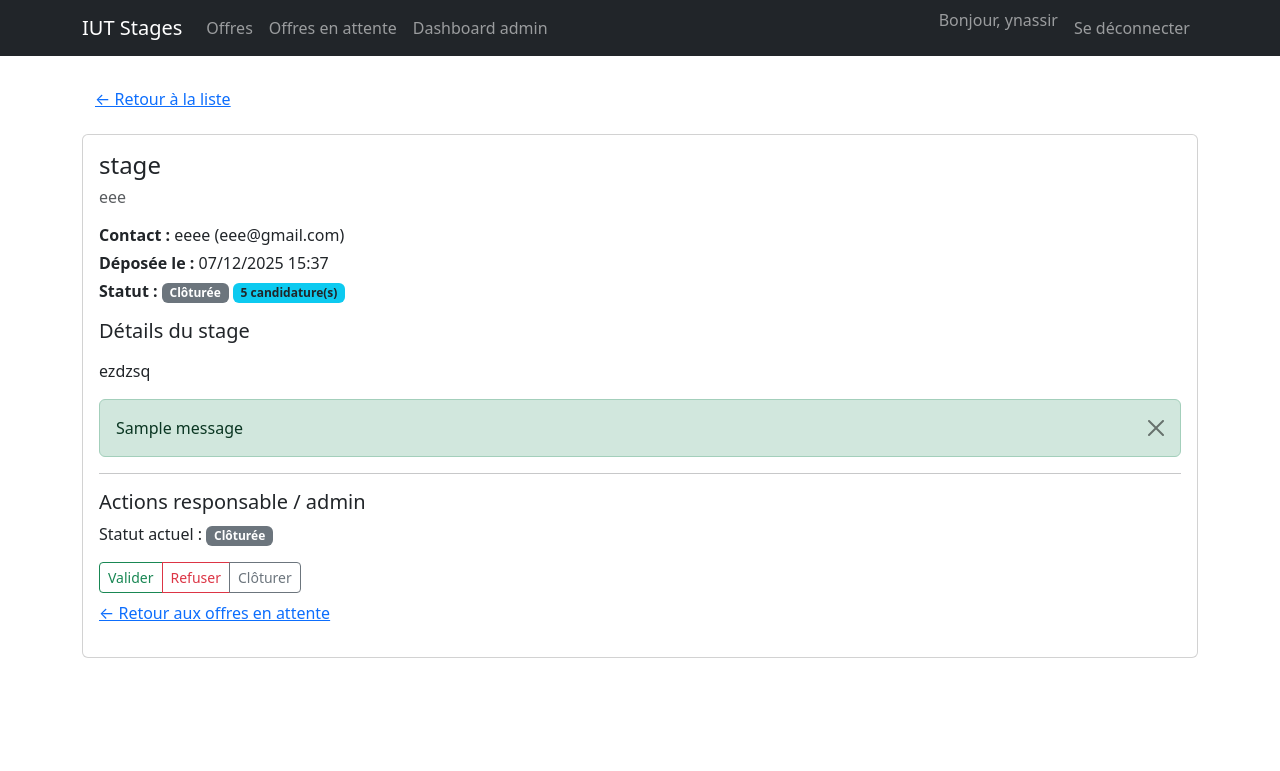
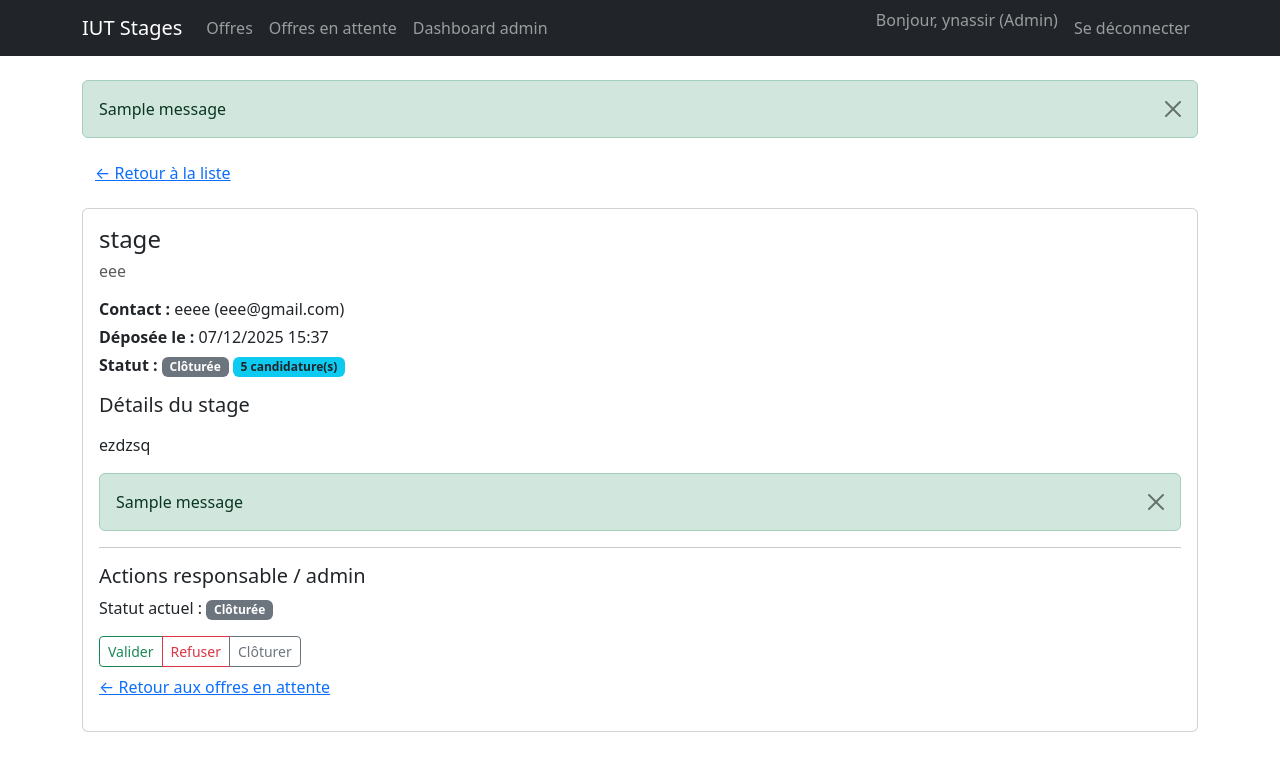
Before and after one commit to freeyouyou212/projet-django, a Django app: page /1/ in a window 1280 px wide. Shown: the top 771 px of the page. Run offline with Django 4.2, Linux system fonts and the light colour scheme; a user stored in the database is signed in; data comes from the database, SQL or seed files in the repository; both versions use the stored data as it was after the commit; tables that the repository leaves empty hold one stand-in row (values such as "Sample post"); one stand-in notice (Sample message) is shown.

Commit message:
troisieme commit

```diff
--- a/templates/base.html
+++ b/templates/base.html
@@ -1,10 +1,10 @@
+{% load static %}
 <!doctype html>
 <html lang="fr">
   <head>
     <meta charset="utf-8">
     <title>{% block title %}Portail des stages{% endblock %}</title>
     <meta name="viewport" content="width=device-width, initial-scale=1">
-    <!-- Bootstrap 5 -->
     <link
       href="https://cdn.jsdelivr.net/npm/bootstrap@5.3.3/dist/css/bootstrap.min.css"
       rel="stylesheet"
@@ -23,25 +23,32 @@
             <li class="nav-item">
               <a class="nav-link" href="{% url 'offers:offer_list' %}">Offres</a>
             </li>
+
             {% if user.is_authenticated and user.is_staff %}
               <li class="nav-item">
                 <a class="nav-link" href="{% url 'offers:offer_pending_list' %}">Offres en attente</a>
               </li>
+            {% endif %}
+
+            {% if user.is_authenticated and user.is_superuser %}
               <li class="nav-item">
                 <a class="nav-link" href="{% url 'dashboard:admin_dashboard' %}">Dashboard admin</a>
               </li>
             {% endif %}
+
             {% if user.is_authenticated and not user.is_staff %}
               <li class="nav-item">
                 <a class="nav-link" href="{% url 'offers:my_applications' %}">Mes candidatures</a>
               </li>
             {% endif %}
           </ul>
+
           <ul class="navbar-nav ms-auto">
             {% if user.is_authenticated %}
               <li class="nav-item">
                 <span class="navbar-text me-2">
                   Bonjour, {{ user.get_username }}
+                  {% if user.is_superuser %}(Admin){% elif user.is_staff %}(Prof){% endif %}
                 </span>
               </li>
               <li class="nav-item">
@@ -61,9 +68,19 @@
     </nav>
 
     <main class="container mb-5">
+      {% if messages %}
+        {% for message in messages %}
+          <div class="alert alert-{{ message.tags }} alert-dismissible fade show" role="alert">
+            {{ message }}
+            <button type="button" class="btn-close" data-bs-dismiss="alert" aria-label="Close"></button>
+          </div>
+        {% endfor %}
+      {% endif %}
+
       {% block content %}{% endblock %}
     </main>
 
     <script src="https://cdn.jsdelivr.net/npm/bootstrap@5.3.3/dist/js/bootstrap.bundle.min.js"></script>
+    {% block extra_js %}{% endblock %}
   </body>
 </html>
```
Also changed, not shown: db.sqlite3.
